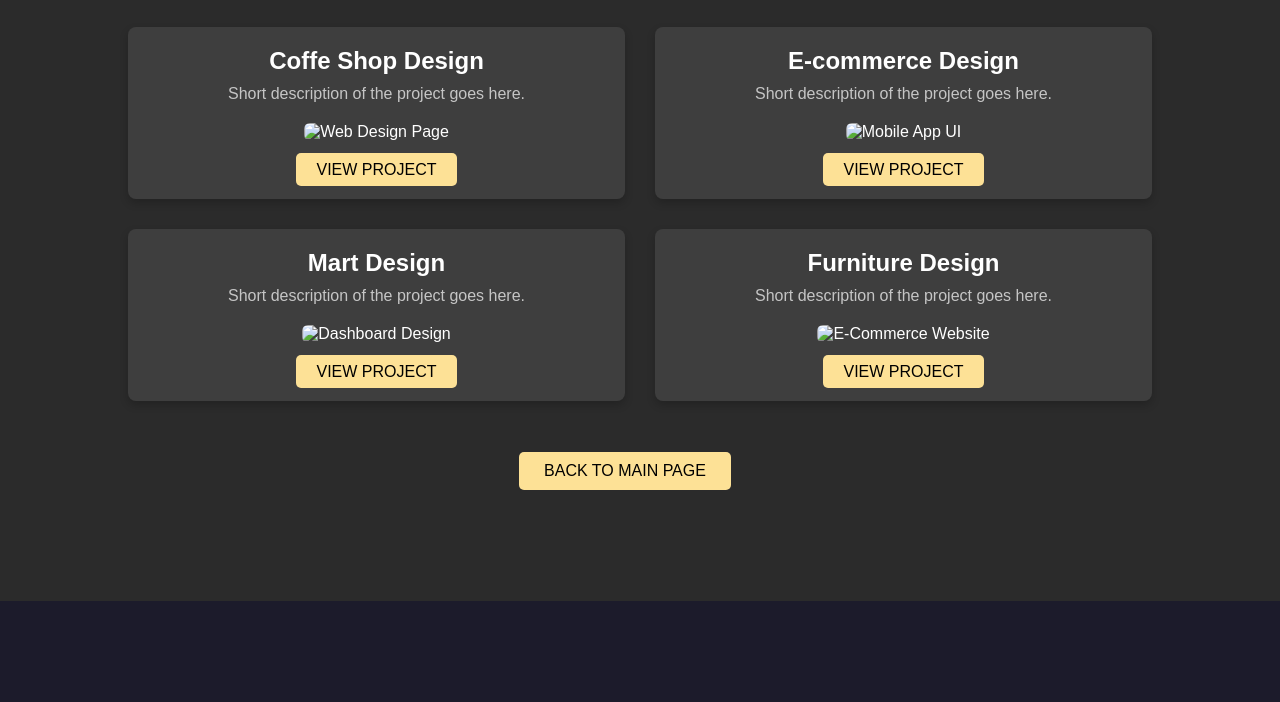
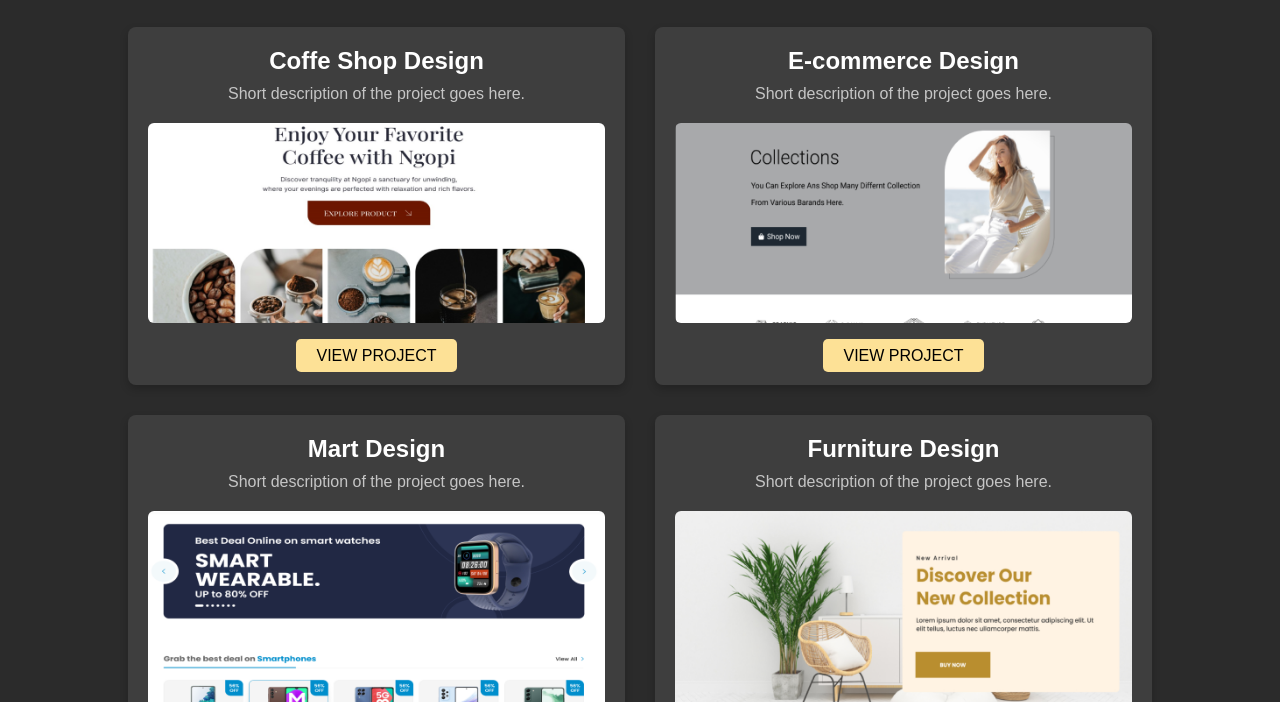
Before and after one commit to Sainath281/Portfolio, a plain HTML site: page card.html in a window 1280 px wide. Shown: the part 98-800 px from the top of the page. Drawn offline with Linux system fonts and the light colour scheme.

Commit message:
Update card.html

```diff
--- a/card.html
+++ b/card.html
@@ -20,7 +20,7 @@
                 <h3>Coffe Shop Design</h3>
                 <p>Short description of the project goes here.</p>
                 <div class="imgBx">
-                    <img src="/Sainath_port_polio2025/images/Web Design Page.png" alt="Web Design Page">
+                    <img src="Web Design Page.png" alt="Web Design Page">
                 </div>
                 <a href="https://www.figma.com/proto/PwDNGNICQi4IQfYHwJyYEM/Practice-Demo?page-id=0%3A1&node-id=74-1369&viewport=-69%2C223%2C0.02&t=8DcYPkBbTf6GXfUZ-1&scaling=scale-down-width&content-scaling=fixed" class="button">View Project</a>
             </div>
@@ -30,7 +30,7 @@
                 <h3>E-commerce Design</h3>
                 <p>Short description of the project goes here.</p>
                 <div class="imgBx">
-                    <img src="/Sainath_port_polio2025/images/div.framer-mpnllu.png" alt="Mobile App UI">
+                    <img src="div.framer-mpnllu.png" alt="Mobile App UI">
                 </div>
                 <a href="https://www.figma.com/proto/PwDNGNICQi4IQfYHwJyYEM/Practice-Demo?page-id=0%3A1&node-id=74-1285&viewport=-69%2C223%2C0.02&t=8DcYPkBbTf6GXfUZ-1&scaling=scale-down-width&content-scaling=fixed" class="button">View Project</a>
             </div>
@@ -40,7 +40,7 @@
                 <h3>Mart Design</h3>
                 <p>Short description of the project goes here.</p>
                 <div class="imgBx">
-                    <img src="/Sainath_port_polio2025/images/mart.png" alt="Dashboard Design">
+                    <img src="mart.png" alt="Dashboard Design">
                 </div>
                 <a href="https://www.figma.com/proto/PwDNGNICQi4IQfYHwJyYEM/Practice-Demo?page-id=0%3A1&node-id=74-1946&viewport=-69%2C223%2C0.02&t=8DcYPkBbTf6GXfUZ-1&scaling=scale-down-width&content-scaling=fixed" class="button">View Project</a>
             </div>
@@ -50,7 +50,7 @@
                 <h3>Furniture Design</h3>
                 <p>Short description of the project goes here.</p>
                 <div class="imgBx">
-                    <img src="/Sainath_port_polio2025/images/furniture.png" alt="E-Commerce Website">
+                    <img src="furniture.png" alt="E-Commerce Website">
                 </div>
                 <a href="https://www.figma.com/proto/PwDNGNICQi4IQfYHwJyYEM/Practice-Demo?page-id=0%3A1&node-id=74-2385&viewport=-69%2C223%2C0.02&t=8DcYPkBbTf6GXfUZ-1&scaling=scale-down-width&content-scaling=fixed" class="button">View Project</a>
             </div>
```
